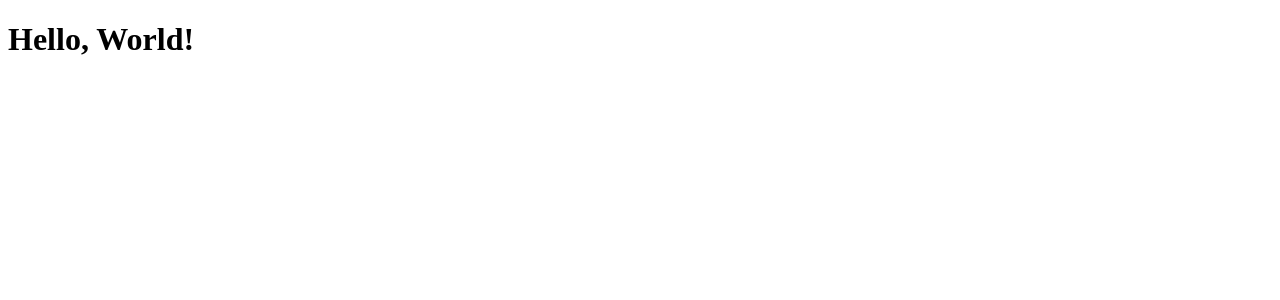
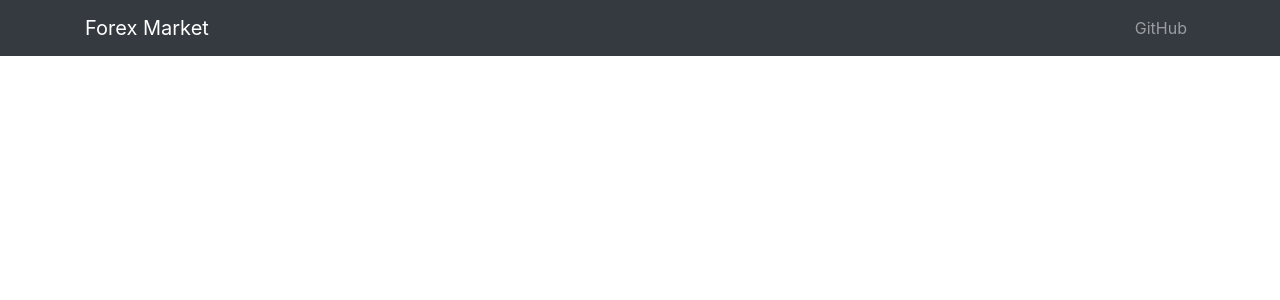
Before and after one commit to spainisnotequal/forex-market, a React (Create React App) app in the folder client/: page / in a window 1280 px wide. Shown: the top 300 px of the page. Built offline with nearby package versions, Linux system fonts and the light colour scheme; the HTML template or start-up script is replaced by a standard one.

Commit message:
Create the AppNavabar component

```diff
--- a/client/package.json
+++ b/client/package.json
@@ -7,9 +7,11 @@
     "@testing-library/react": "^9.5.0",
     "@testing-library/user-event": "^7.2.1",
     "axios": "^0.19.2",
+    "bootstrap": "^4.4.1",
     "react": "^16.13.1",
     "react-dom": "^16.13.1",
-    "react-scripts": "3.4.1"
+    "react-scripts": "3.4.1",
+    "reactstrap": "^8.4.1"
   },
   "scripts": {
     "start": "react-scripts start",
--- a/client/src/App.js
+++ b/client/src/App.js
@@ -1,9 +1,12 @@
 import React from "react";
+import AppNavbar from "./components/AppNavbar";
+
+import "bootstrap/dist/css/bootstrap.min.css";
 
 function App() {
   return (
     <div className="App">
-      <h1>Hello, World!</h1>
+      <AppNavbar />
     </div>
   );
 }
--- /dev/null
+++ b/client/src/components/AppNavbar.js
@@ -0,0 +1,39 @@
+import React, { useState } from "react";
+import {
+  Collapse,
+  Navbar,
+  NavbarToggler,
+  NavbarBrand,
+  Nav,
+  NavItem,
+  NavLink,
+  Container
+} from "reactstrap";
+
+const AppNavbar = () => {
+  const [isOpen, setIsOpen] = useState(false);
+
+  const toggle = () => setIsOpen(!isOpen);
+
+  return (
+    <div>
+      <Navbar color="dark" dark expand="sm" className="mb-5">
+        <Container>
+          <NavbarBrand href="/">Forex Market</NavbarBrand>
+          <NavbarToggler onClick={toggle} />
+          <Collapse isOpen={isOpen} navbar>
+            <Nav className="ml-auto" navbar>
+              <NavItem>
+                <NavLink href="https://github.com/spainisnotequal">
+                  GitHub
+                </NavLink>
+              </NavItem>
+            </Nav>
+          </Collapse>
+        </Container>
+      </Navbar>
+    </div>
+  );
+};
+
+export default AppNavbar;
```
Also changed, not shown: 1 other file (tests, documents, lock files or other folders).
